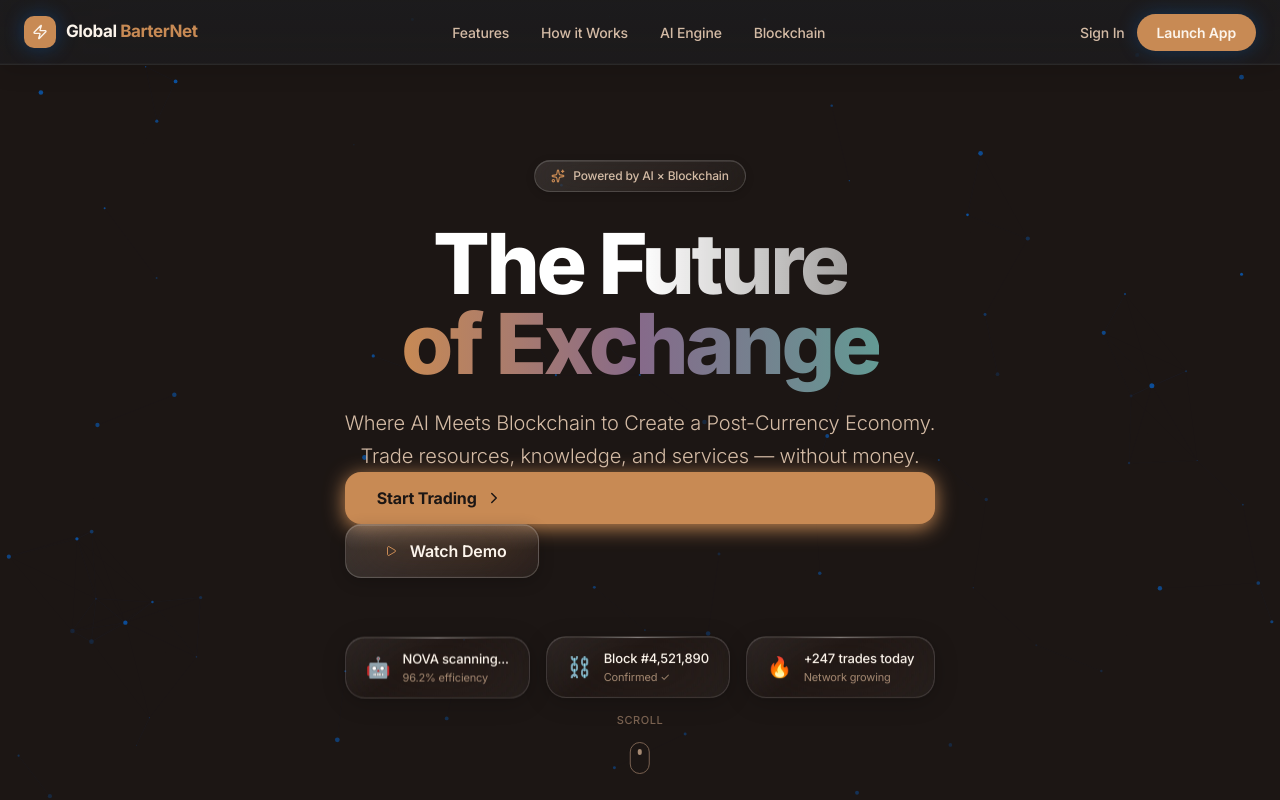
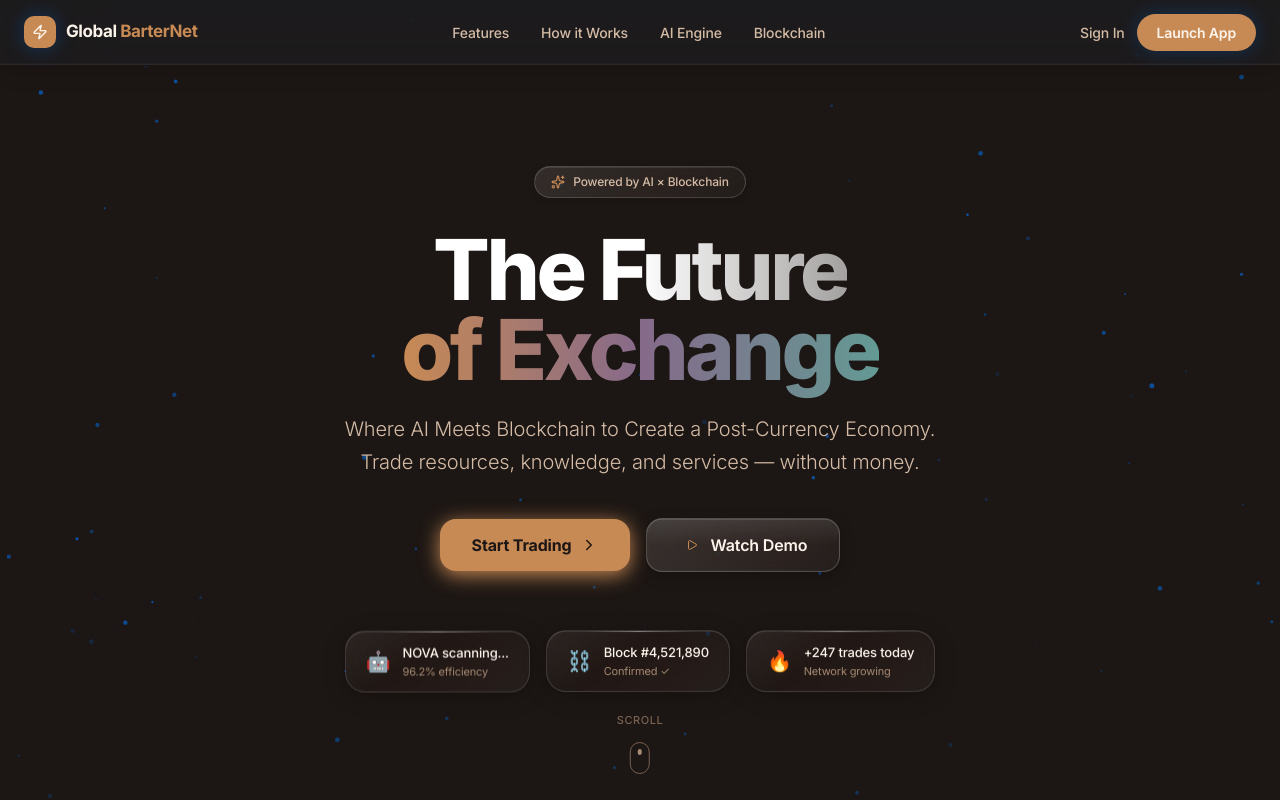
Before and after one commit to iamburhanuddin6-dev/global-barternet, a Next.js app: page /landing in a window 1280 px wide. Shown: the top 800 px of the page. Built offline with nearby package versions, Linux system fonts and the light colour scheme; no server answers.

Commit message:
fix: resolve client side crash and restore button layout

```diff
--- a/src/app/landing/page.tsx
+++ b/src/app/landing/page.tsx
@@ -250,6 +250,7 @@
             initial={{ opacity: 0, y: 20 }}
             animate={{ opacity: 1, y: 0 }}
             transition={{ delay: 0.7, duration: 0.5 }}
+            className="flex flex-wrap items-center justify-center gap-4 mt-10"
           >
             <Link
               href="/register"
--- a/src/components/landing/AutomatedDemo.tsx
+++ b/src/components/landing/AutomatedDemo.tsx
@@ -1,6 +1,6 @@
 'use client';
 
-import { motion, useAnimation } from 'framer-motion';
+import { motion, useAnimation, AnimatePresence } from 'framer-motion';
 import { useEffect, useState } from 'react';
 import { Bot, Search, ArrowRight, Zap, Play, CheckCircle2, Shield, ArrowLeftRight, Trophy } from 'lucide-react';
 
```
